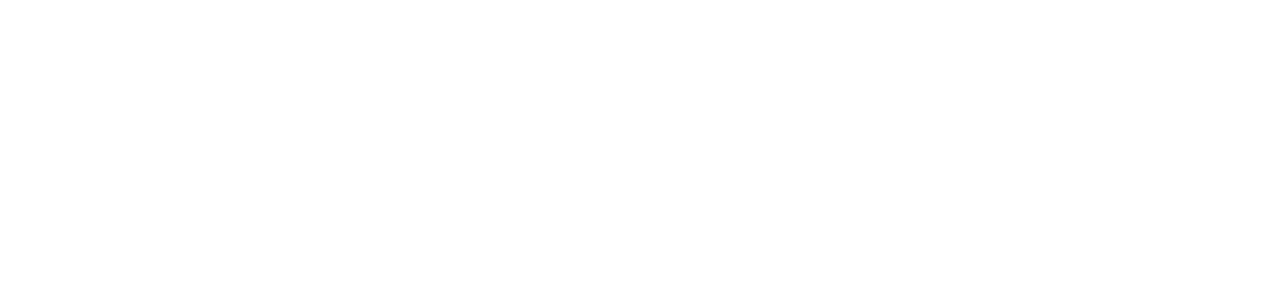
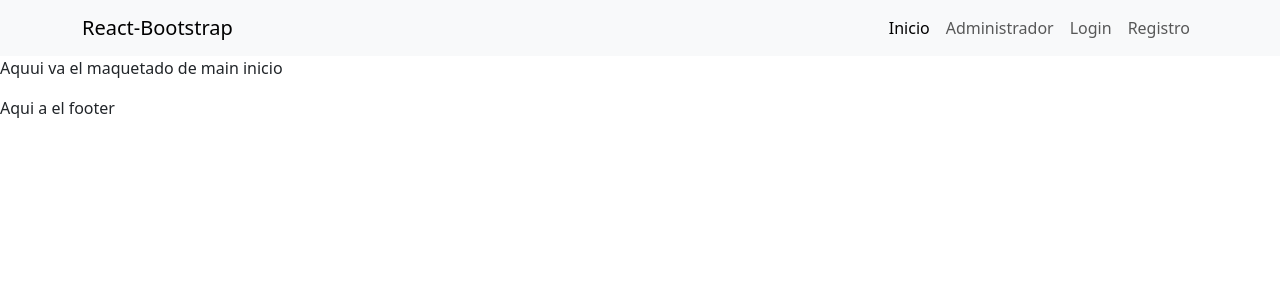
Before and after one commit to penguinEm/RollingCoffeC76i, a React (Vite) app: page / in a window 1280 px wide. Shown: the top 300 px of the page. Built offline with nearby package versions, Linux system fonts and the light colour scheme.

Commit message:
Se  maqueto la barra de navegacion falta agregar el logo

```diff
--- a/src/App.jsx
+++ b/src/App.jsx
@@ -1,11 +1,17 @@
-function App() {
+import Inicio from "./components/pages/Inicio";
+import BarraDeNavegacion from "./components/common/BarraDeNavegacion"
+import Footer from "./components/common/Footer";
 
 
+
+function App() {
   return (
     <>
-
+      <BarraDeNavegacion></BarraDeNavegacion>
+      <Inicio></Inicio>
+      <Footer></Footer>
     </>
-  )
+  );
 }
 
-export default App
+export default App;
--- /dev/null
+++ b/src/components/common/BarraDeNavegacion.jsx
@@ -0,0 +1,24 @@
+import { Navbar, Nav, Container } from "react-bootstrap";
+
+
+const BarraDeNavegacion = () => {
+  return (
+    <Navbar expand="lg" className="bg-body-tertiary">
+      <Container>
+        <Navbar.Brand href="#home">React-Bootstrap</Navbar.Brand>
+        <Navbar.Toggle aria-controls="basic-navbar-nav" />
+        <Navbar.Collapse id="basic-navbar-nav">
+          <Nav className="ms-auto">
+            <Nav.Link href="#home" active>Inicio</Nav.Link>
+            <Nav.Link href="#link">Administrador</Nav.Link>
+            <Nav.Link href="#link">Login</Nav.Link>
+            <Nav.Link href="#link">Registro</Nav.Link>
+          </Nav>
+        </Navbar.Collapse>
+      </Container>
+    </Navbar>
+
+  );
+};
+
+export default BarraDeNavegacion;
--- a/src/components/pages/Inicio.jsx
+++ b/src/components/pages/Inicio.jsx
@@ -3,7 +3,7 @@
 const Inicio = () => {
     return (
         <div>
-
+            <p>Aquui va el maquetado de main inicio</p>
         </div>
     );
 };
```
Also changed, not shown: src/components/common/Nav.jsx (deleted, +0 -9 lines), src/components/pages/Administrador.jsx (added, +11 -0 lines), src/components/pages/Error404.jsx (added, +11 -0 lines).
